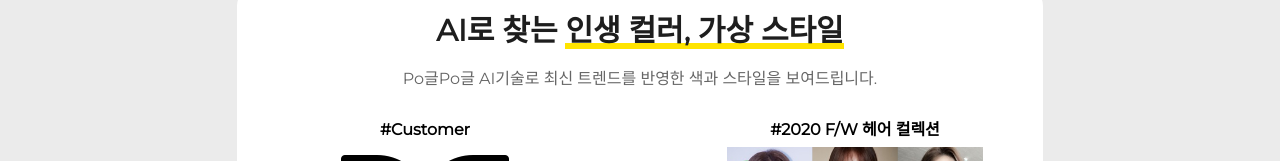
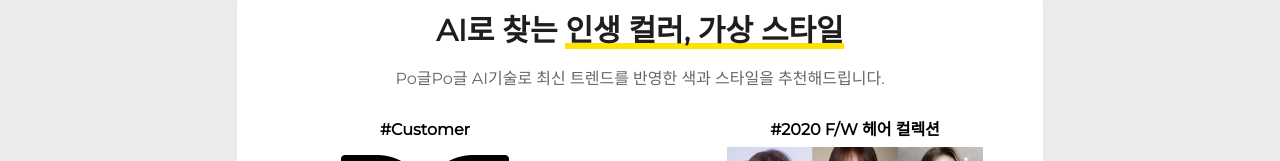
Before and after one commit to BennJB/stargan-v2-AIproject, a website: page static/index.html in a window 1280 px wide. Shown: the part 534-695 px from the top of the page. Drawn offline with Linux system fonts and the light colour scheme.

Commit message:
recommend

```diff
--- a/static/index.html
+++ b/static/index.html
@@ -34,7 +34,7 @@
 
     <div class="sample_image">
       <p class="card-image1">AI로 찾는 <span style=" background: linear-gradient(to top, #FFE400 15%, transparent 0%)">인생 컬러, 가상 스타일</span></p>
-      <p class="card-image2" style="font-weight: 100;">Po글Po글 AI기술로 최신 트렌드를 반영한 색과 스타일을 보여드립니다.</p>
+      <p class="card-image2" style="font-weight: 100;">Po글Po글 AI기술로 최신 트렌드를 반영한 색과 스타일을 추천해드립니다.</p>
       <div class="img style_sample">
         <p1 class="style_title bold" style="color: black;">#Customer</p1>
         <div class="sample">
```
